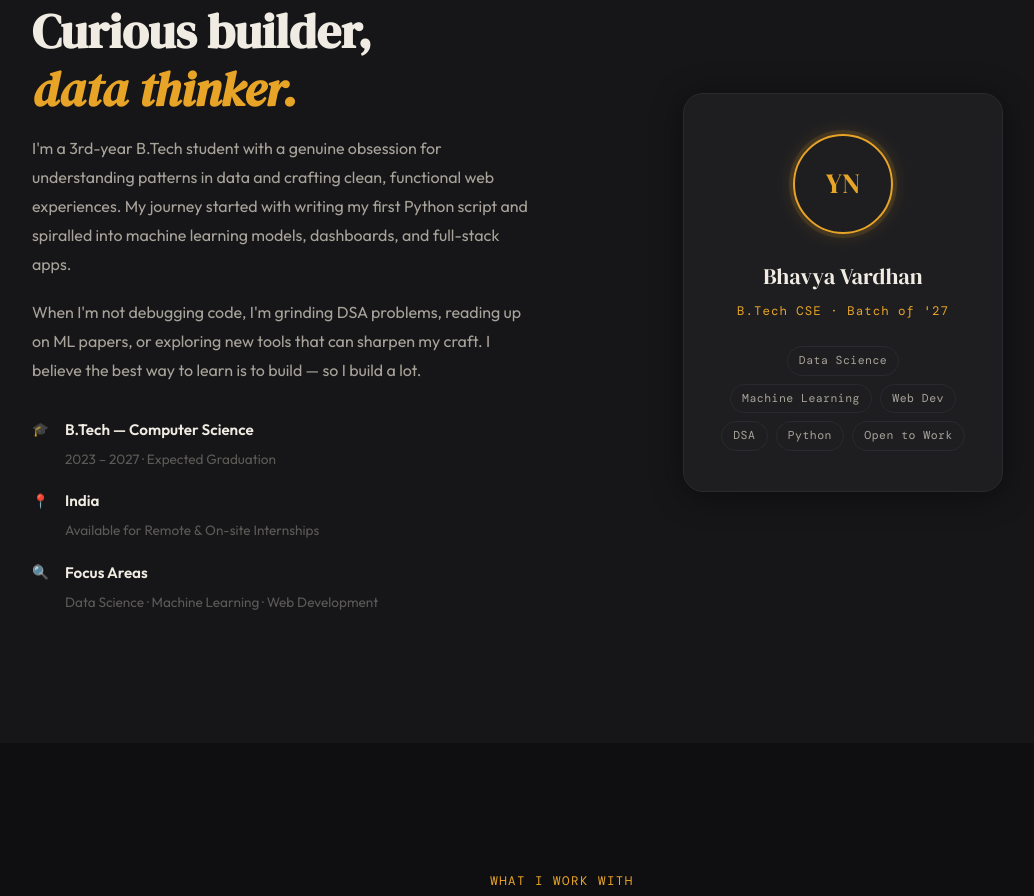
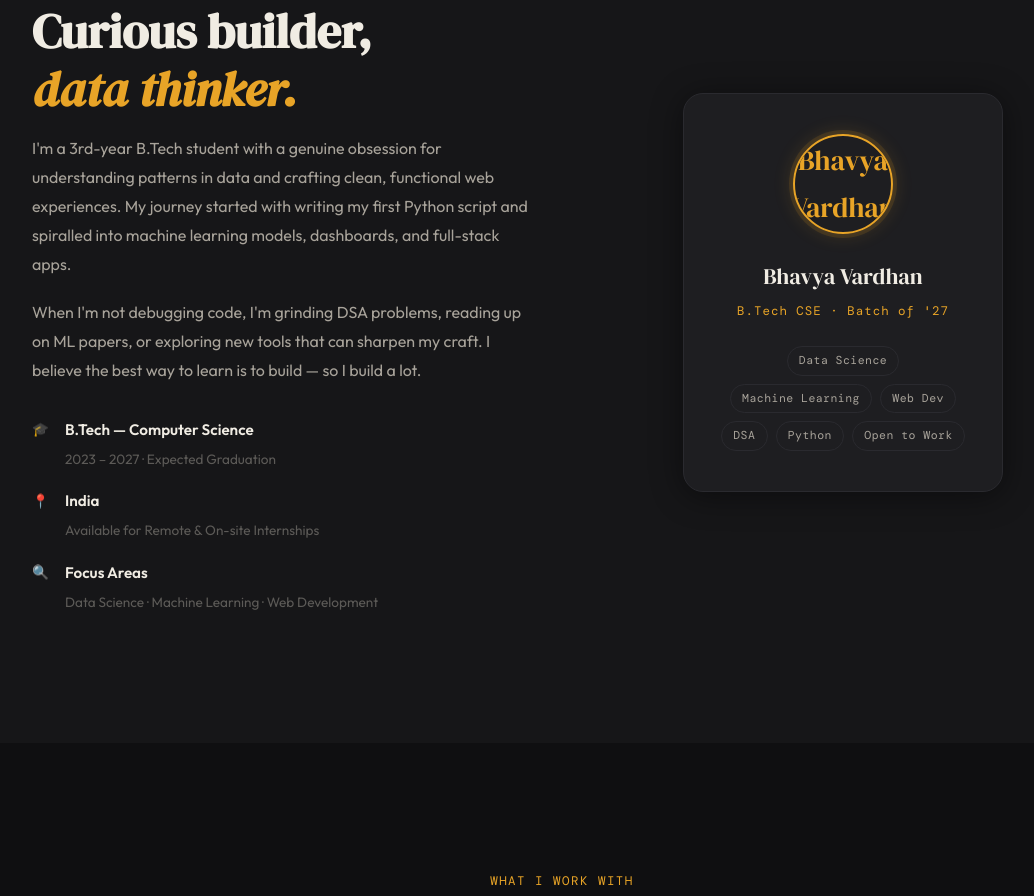
Before and after one commit to BhavyaBSS/BhavyaBSS.github.io, a plain HTML site: page index.html in a window 1280 px wide. Shown: the part 958-1854 px from the top of the page, without its empty margins (78-1112 px from the left). Drawn offline with nearby package versions, Linux system fonts and the light colour scheme.

Commit message:
index.html

```diff
--- a/index.html
+++ b/index.html
@@ -166,7 +166,7 @@
           <div class="about-card">
             <div class="about-avatar">
               <!-- Replace with your actual photo: <img src="your-photo.jpg" alt="Your Name" /> -->
-              <div class="avatar-placeholder">YN</div>
+              <div class="avatar-placeholder">Bhavya Vardhan</div>
             </div>
             <div class="about-card-body">
               <p class="about-card-name">Bhavya Vardhan</p>
```
